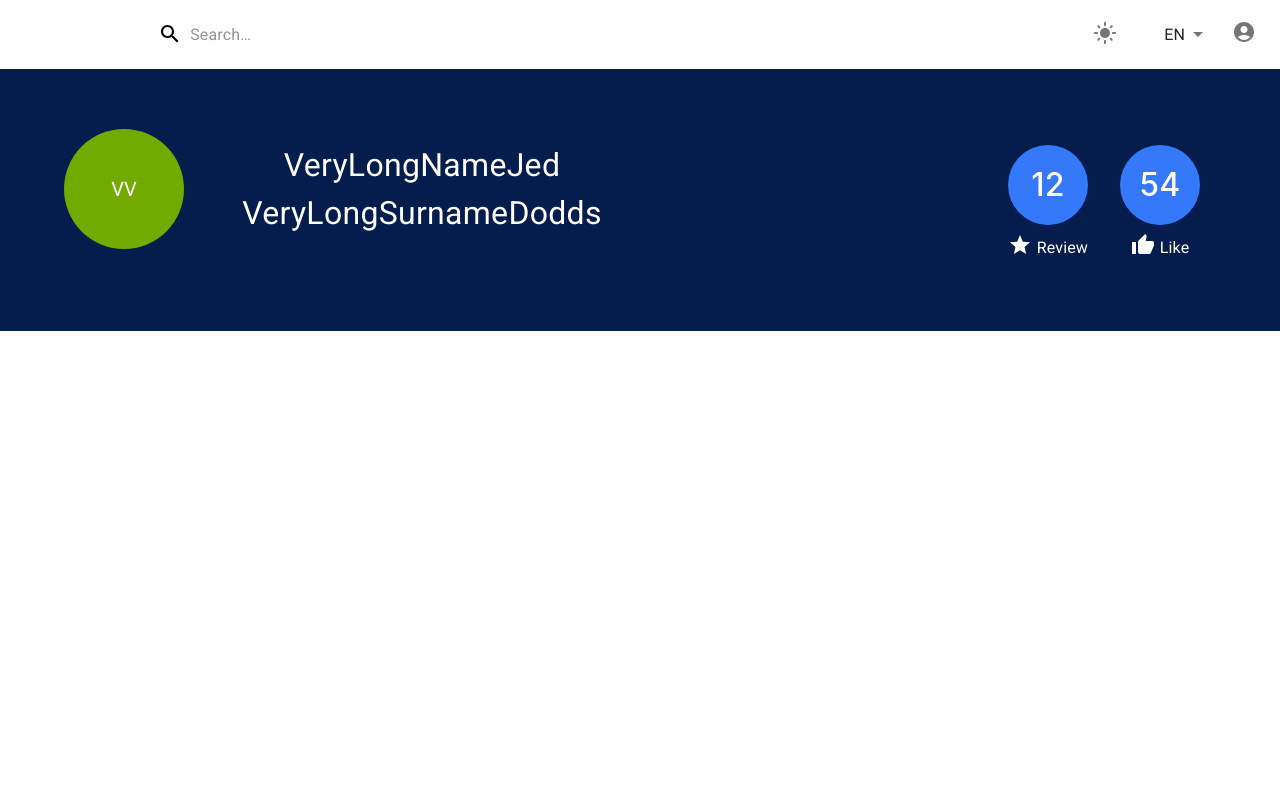
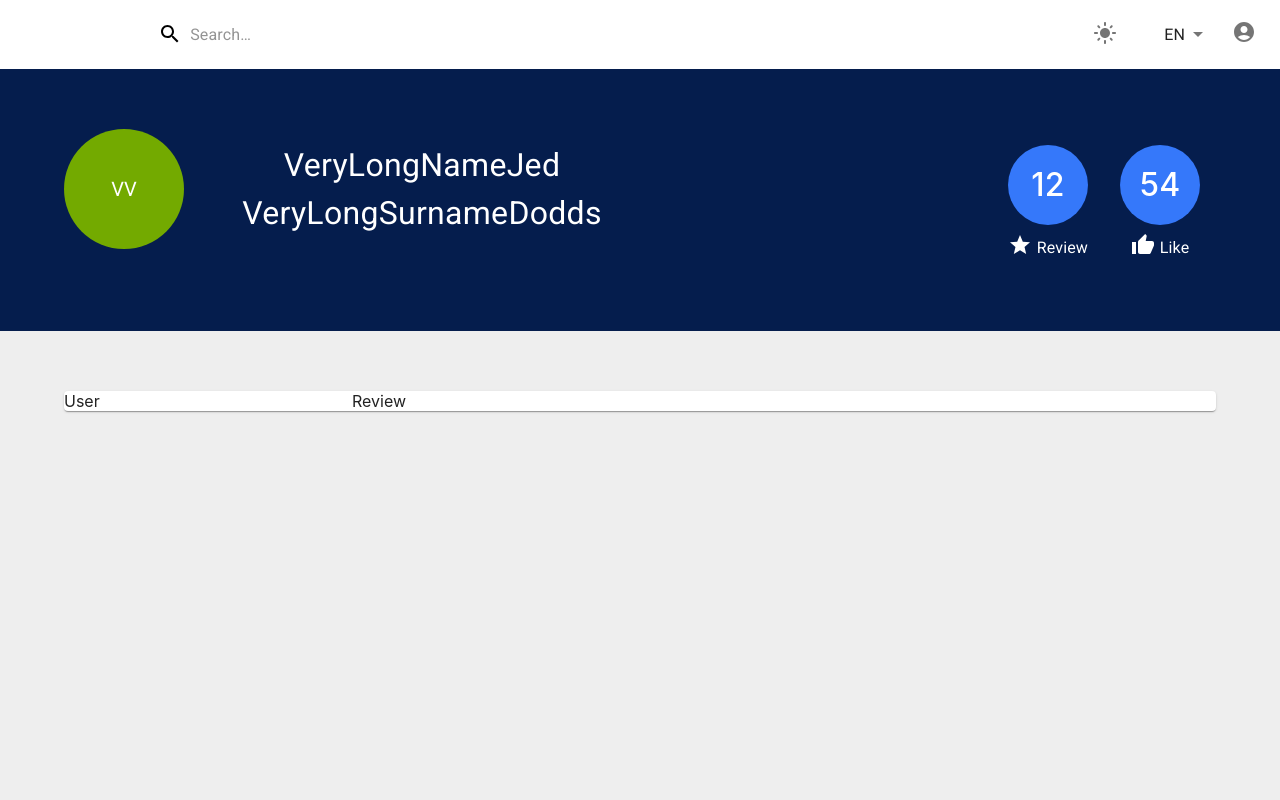
Before and after one commit to horoshopodumaj/recommendations, a React (Create React App) app in the folder client/: page /profile/1 in a window 1280 px wide. Shown: the top 800 px of the page. Built offline with nearby package versions, Linux system fonts and the light colour scheme.

Commit message:
page markup for user reviews

```diff
--- a/client/src/pages/userPage/UserPage.js
+++ b/client/src/pages/userPage/UserPage.js
@@ -18,6 +18,8 @@ import StarIcon from "@mui/icons-material/Star";
 import ThumbUpIcon from "@mui/icons-material/ThumbUp";
 import { styled } from "@mui/material/styles";
 import { FormattedMessage } from "react-intl";
+import { grey } from "@mui/material/colors";
+import Footer from "../../components/footer";
 
 function stringToColor(string) {
     let hash = 0;
@@ -143,6 +145,28 @@ export default function UserPage() {
                     </Container>
                 </div>
             </section>
+            <section
+                className={style.reviews}
+                style={{
+                    height: " 1000px",
+                    backgroundColor: grey[200],
+                    paddingTop: "60px",
+                    paddingBottom: "35px",
+                }}>
+                <Container>
+                    <Card>
+                        <Grid container>
+                            <Grid item xs={12} md={3} sm={12}>
+                                User
+                            </Grid>
+                            <Grid item xs={12} md={9} sm={12}>
+                                Review
+                            </Grid>
+                        </Grid>
+                    </Card>
+                </Container>
+            </section>
+            <Footer />
         </>
     );
 }
```
